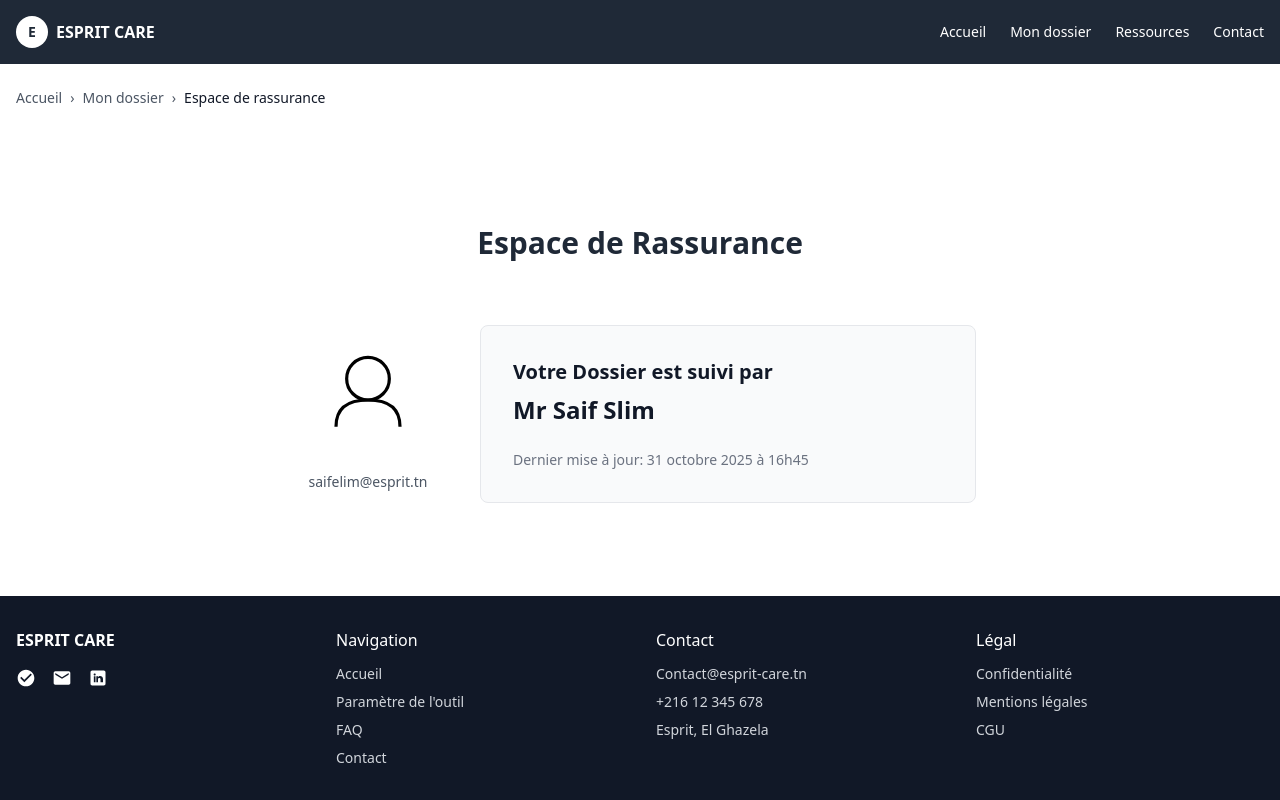
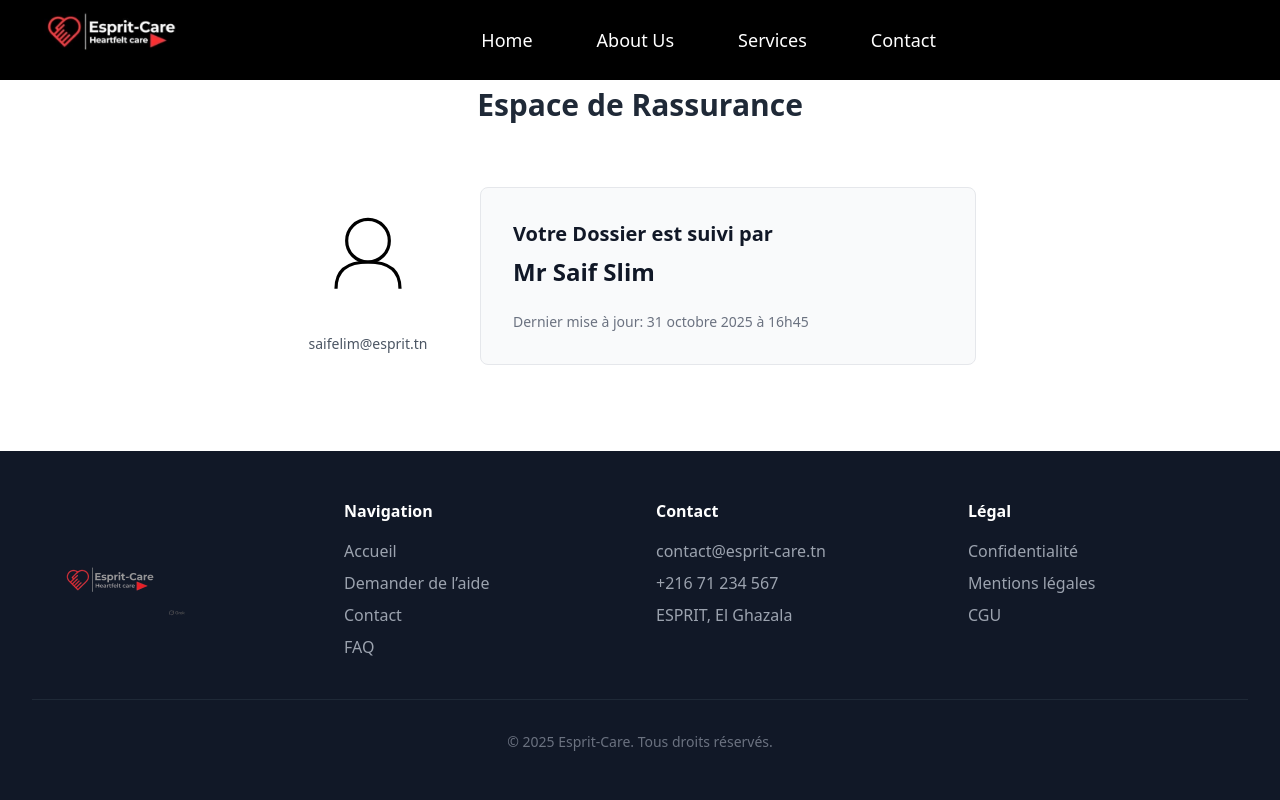
Before and after one commit to yumiiiiiiiiiiiiiiiiiiiiiiii/espritcare, a website: page public/Rassurance.html in a window 1280 px wide. Drawn offline with nearby package versions, Linux system fonts and the light colour scheme.

Commit message:
Add files via upload

```diff
--- a/public/Rassurance.html
+++ b/public/Rassurance.html
@@ -8,31 +8,29 @@
 </head>
 <body class="bg-white min-h-screen flex flex-col">
     <!-- Header -->
-    <header class="bg-gray-800 text-white">
-        <div class="container mx-auto px-4 py-4 flex items-center justify-between">
-            <div class="flex items-center gap-2">
-                <div class="w-8 h-8 bg-white rounded-full flex items-center justify-center">
-                    <span class="text-gray-800 font-bold text-sm">E</span>
+     <header class="bg-black text-white fixed top-0 left-0 right-0 z-50">
+  <div class="max-w-7xl mx-auto px-6">
+    <div class="flex justify-between items-center h-20">
+      <div class="flex items-center">
+        <img src="/public/logo.png" alt="EspritCare" class="h-20 w-auto">
       </div>
-                <span class="font-semibold">ESPRIT CARE</span>
+      <nav class="hidden lg:flex items-center space-x-16">
+        <a href="#" class="hover:text-gray-300 text-lg font-medium transition">Home</a>
+        <a href="#" class="hover:text-gray-300 text-lg font-medium transition">About Us</a>
+        <a href="conversation.html" class="hover:text-gray-300 text-lg font-medium transition">Services</a>
+        <a href="#" class="hover:text-gray-300 text-lg font-medium transition">Contact</a>
+      </nav>
+      <div class="flex items-center space-x-8">
+        <button class="hover:text-gray-300 transition">
+          <i class="fas fa-search text-xl"></i>
+        </button>
+        <button class="hover:text-gray-300 transition">
+          <i class="far fa-user-circle text-3xl"></i>
+        </button>
       </div>
-            <nav class="flex gap-6 text-sm">
-                <a href="#" class="hover:text-gray-300">Accueil</a>
-                <a href="#" class="hover:text-gray-300">Mon dossier</a>
-                <a href="#" class="hover:text-gray-300">Ressources</a>
-                <a href="#" class="hover:text-gray-300">Contact</a>
-            </nav>
+    </div>
   </div>
 </header>
-    <div class="container mx-auto px-4 py-6">
-        <div class="flex items-center gap-2 text-sm text-gray-600">
-            <a href="#" class="hover:text-gray-900">Accueil</a>
-            <span>›</span>
-            <a href="#" class="hover:text-gray-900">Mon dossier</a>
-            <span>›</span>
-            <span class="text-gray-900">Espace de rassurance</span>
-        </div>
-    </div>
 
     <!-- Main Content -->
     <main class="flex-1 flex items-center justify-center py-16">
@@ -64,49 +62,41 @@
     </main>
 
     <!-- Footer -->
-    <footer class="bg-gray-900 text-white mt-auto">
-        <div class="container mx-auto px-4 py-8">
-            <div class="grid grid-cols-4 gap-8">
-                <div>
-                    <h3 class="font-semibold mb-4">ESPRIT CARE</h3>
-                    <div class="flex gap-4">
-                        <a href="#" class="hover:text-gray-300">
-                            <svg class="w-5 h-5" fill="currentColor" viewBox="0 0 24 24"><path d="M12 2C6.48 2 2 6.48 2 12s4.48 10 10 10 10-4.48 10-10S17.52 2 12 2zm-2 15l-5-5 1.41-1.41L10 14.17l7.59-7.59L19 8l-9 9z"/></svg>
-                        </a>
-                        <a href="#" class="hover:text-gray-300">
-                            <svg class="w-5 h-5" fill="currentColor" viewBox="0 0 24 24"><path d="M20 4H4c-1.1 0-2 .9-2 2v12c0 1.1.9 2 2 2h16c1.1 0 2-.9 2-2V6c0-1.1-.9-2-2-2zm0 4l-8 5-8-5V6l8 5 8-5v2z"/></svg>
-                        </a>
-                        <a href="#" class="hover:text-gray-300">
-                            <svg class="w-5 h-5" fill="currentColor" viewBox="0 0 24 24"><path d="M19 3H5c-1.1 0-2 .9-2 2v14c0 1.1.9 2 2 2h14c1.1 0 2-.9 2-2V5c0-1.1-.9-2-2-2zM9 17H7v-7h2v7zm-1-7.9c-.7 0-1.2-.5-1.2-1.2s.5-1.2 1.2-1.2 1.2.5 1.2 1.2-.5 1.2-1.2 1.2zM17 17h-2v-3.4c0-.8-.7-1.5-1.5-1.5s-1.5.7-1.5 1.5V17h-2v-7h2v1c.5-.8 1.5-1.3 2.5-1.3 1.9 0 3.5 1.6 3.5 3.5V17z"/></svg>
-                        </a>
-                    </div>
+    <footer class="bg-gray-900 text-white py-12">
+  <div class="max-w-7xl mx-auto px-4 sm:px-6 lg:px-8">
+    <div class="grid md:grid-cols-4 gap-8">
+      <div class="flex items-center justify-center md:justify-start">
+        <img src="/public/logofoot.png" alt="Esprit-Care" class="h-20 w-auto">
       </div>
       <div>
-                    <h4 class="font-medium mb-3">Navigation</h4>
-                    <ul class="space-y-2 text-sm text-gray-300">
+        <h4 class="font-semibold mb-4">Navigation</h4>
+        <ul class="space-y-2 text-gray-400">
           <li><a href="#" class="hover:text-white">Accueil</a></li>
-                        <li><a href="#" class="hover:text-white">Paramètre de l'outil</a></li>
+          <li><a href="#" class="hover:text-white">Demander de l’aide</a></li>
+          <li><a href="#" class="hover:text-white">Contact</a></li>
           <li><a href="#" class="hover:text-white">FAQ</a></li>
-                        <li><a href="#" class="hover:text-white">Contact</a></li>
         </ul>
       </div>
       <div>
-                    <h4 class="font-medium mb-3">Contact</h4>
-                    <ul class="space-y-2 text-sm text-gray-300">
-                        <li>Contact@esprit-care.tn</li>
-                        <li>+216 12 345 678</li>
-                        <li>Esprit, El Ghazela</li>
+        <h4 class="font-semibold mb-4">Contact</h4>
+        <ul class="space-y-2 text-gray-400">
+          <li>contact@esprit-care.tn</li>
+          <li>+216 71 234 567</li>
+          <li>ESPRIT, El Ghazala</li>
         </ul>
       </div>
       <div>
-                    <h4 class="font-medium mb-3">Légal</h4>
-                    <ul class="space-y-2 text-sm text-gray-300">
+        <h4 class="font-semibold mb-4">Légal</h4>
+        <ul class="space-y-2 text-gray-400">
           <li><a href="#" class="hover:text-white">Confidentialité</a></li>
           <li><a href="#" class="hover:text-white">Mentions légales</a></li>
           <li><a href="#" class="hover:text-white">CGU</a></li>
         </ul>
       </div>
     </div>
+    <div class="mt-10 pt-8 border-t border-gray-800 text-center text-gray-500 text-sm">
+      © 2025 Esprit-Care. Tous droits réservés.
+    </div>
   </div>
 </footer>
 </body>
```
Also changed, not shown: public/Tableau.html (+39 -40 lines), public/Timeline.html (+39 -41 lines), public/logo.png (added), public/logofoot.png (added). Lines whose indentation alone changed are shown as unchanged.
